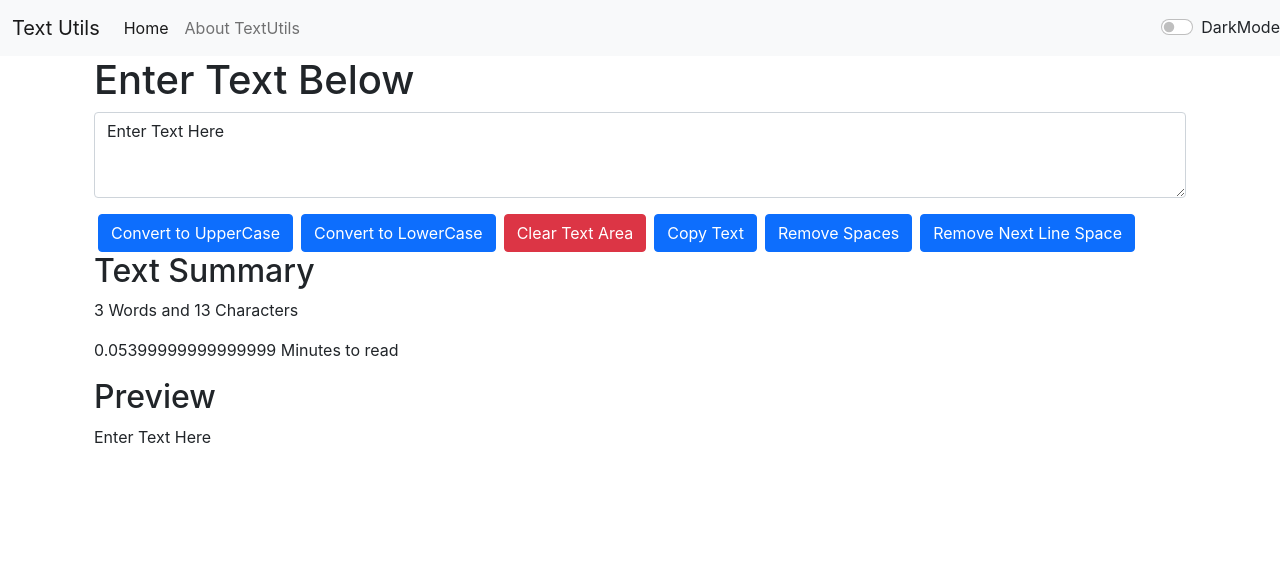
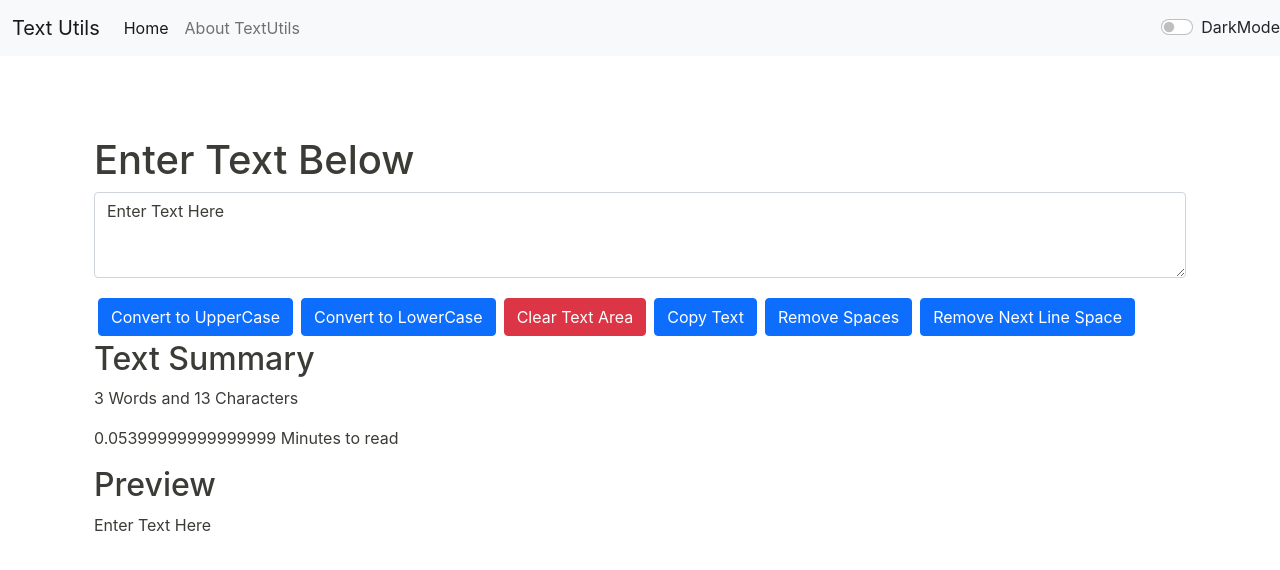
Before and after one commit to Muhammad-Ibrahim-Anjum/textUtilsReactProject, a React (Create React App) app: page / in a window 1280 px wide. Shown: the top 570 px of the page. Built offline with nearby package versions, Linux system fonts and the light colour scheme.

Commit message:
Updated a little

```diff
--- a/src/App.js
+++ b/src/App.js
@@ -9,7 +9,6 @@ import {
   BrowserRouter as Router,
   Route,
   Switch,
-  Link
 } from "react-router-dom";
 function App() {
   const [theme, setTheme] = useState('light');
@@ -18,15 +17,11 @@ function App() {
       setTheme('dark');
       document.body.style.backgroundColor = '#3B3C36';
       document.body.style.color = 'white';
-      document.querySelector('textarea').style.backgroundColor = '#3B3C36';
-      document.querySelector('textarea').style.color = 'white';
       showAlert("Dark Mode Enabled", "success")
     }else{
       setTheme('light');
       document.body.style.backgroundColor = 'white';
       document.body.style.color = 'black';
-      document.querySelector('textarea').style.backgroundColor = 'white';
-      document.querySelector('textarea').style.color = 'black';
       showAlert("Light Mode Enabled", "success")
     }
   }
@@ -49,10 +44,10 @@ function App() {
     <Alert alert = {alert}/>
       <Switch>
         <Route exact path="/About">
-          <About />
+          <About mode={theme} />
         </Route>
         <Route exact path="/">
-            <Textform showAlert={showAlert} heading="Enter Text Below"/>
+            <Textform mode={theme} showAlert={showAlert} heading="Enter Text Below"/>
         </Route>
       </Switch>
     </Router>
--- a/src/components/About.js
+++ b/src/components/About.js
@@ -1,14 +1,18 @@
 import React from 'react'
 
-export default function About() {
+export default function About(props) {
+    const myStyle = {
+        color : props.mode === 'light'? '#3B3C36' : 'white',
+        backgroundColor : props.mode === 'light'? 'white' : '#3B3C36'
+    }
     return (
         <div>
-            <ul class="list-group list-group-flush">
-                <li class="list-group-item">An item</li>
-                <li class="list-group-item">A second item</li>
-                <li class="list-group-item">A third item</li>
-                <li class="list-group-item">A fourth item</li>
-                <li class="list-group-item">And a fifth one</li>
+            <ul className="list-group list-group-flush" style={myStyle}>
+                <li className="list-group-item" style={myStyle}>An item</li>
+                <li className="list-group-item" style={myStyle}>A second item</li>
+                <li className="list-group-item" style={myStyle}>A third item</li>
+                <li className="list-group-item" style={myStyle}>A fourth item</li>
+                <li className="list-group-item" style={myStyle}>And a fifth one</li>
             </ul>
         </div>
     )
--- a/src/components/Alert.js
+++ b/src/components/Alert.js
@@ -6,10 +6,12 @@ function Alert(props) {
         return lower.charAt(0).toUpperCase() + lower.slice(1);
     }
     return (
-            props.alert && <div style={{width:"30%", margin: "0 auto", 'text-align': "center","z-index": "1000"}} class={`alert alert-${props.alert.type} alert-dismissible fade show`} role="alert">
+        <div style={{height: '80px'}}>
+            {props.alert && <div style={{width:"60%", margin: "0 auto", 'text-align': "center","z-index": "1000"}} class={`alert alert-${props.alert.type} alert-dismissible fade show`} role="alert">
                 <strong>{capitalize(props.alert.type)}</strong><br/>
                 {props.alert.mesg}
-            </div>
+            </div>}
+        </div>
     )
 }
 
--- a/src/components/Textform.js
+++ b/src/components/Textform.js
@@ -52,20 +52,27 @@ export default function Textform(props) {
         str = str.replace(/ /g, "");
         return str.length;
     }
+
+    const myStyle = {
+        color : props.mode === 'light' ? '#3B3C36' :'white',
+        backgroundColor : props.mode === 'light' ? 'white' : '#3B3C36'
+    }
+
+
     return (
         <>
-        <div className="container" style={props.mode}>
+        <div className="container" style={myStyle}>
             <div className="container">
                 <h1>{props.heading}</h1>
-                <div className="mb-3" style={props.mode}>
-                    <textarea style={props.mode} className="form-control" value={text} onChange={getUserText} id="textForm" rows="3"></textarea>
+                <div className="mb-3" style={myStyle}>
+                    <textarea style={myStyle} className="form-control" value={text} onChange={getUserText} id="textForm" rows="3"></textarea>
                 </div>
-                <button className = "btn btn-primary mx-1" onClick={actionUpOnClick}>Convert to UpperCase</button>
-                <button className = "btn btn-primary mx-1" onClick={actionLowOnClick}>Convert to LowerCase</button>
-                <button className = "btn btn-danger mx-1" onClick={actionClearOnClick}>Clear Text Area</button>
-                <button className = "btn btn-primary mx-1" onClick={actionCopyText}>Copy Text</button>
-                <button className = "btn btn-primary mx-1" onClick={actionRemoveSpace}>Remove Spaces</button>
-                <button className = "btn btn-primary mx-1" onClick={actionRemoveNextLine}>Remove Next Line Space</button>
+                <button disabled = {text.length === 0} className = "btn btn-primary mx-1 my-1" onClick={actionUpOnClick}>Convert to UpperCase</button>
+                <button disabled = {text.length === 0} className = "btn btn-primary mx-1 my-1" onClick={actionLowOnClick}>Convert to LowerCase</button>
+                <button disabled = {text.length === 0} className = "btn btn-danger mx-1 my-1" onClick={actionClearOnClick}>Clear Text Area</button>
+                <button disabled = {text.length === 0} className = "btn btn-primary mx-1 my-1" onClick={actionCopyText}>Copy Text</button>
+                <button disabled = {text.length === 0} className = "btn btn-primary mx-1 my-1" onClick={actionRemoveSpace}>Remove Spaces</button>
+                <button disabled = {text.length === 0} className = "btn btn-primary mx-1 my-1" onClick={actionRemoveNextLine}>Remove Next Line Space</button>
             </div>
             <div className="container my3">
                 <h2>Text Summary</h2>
```
